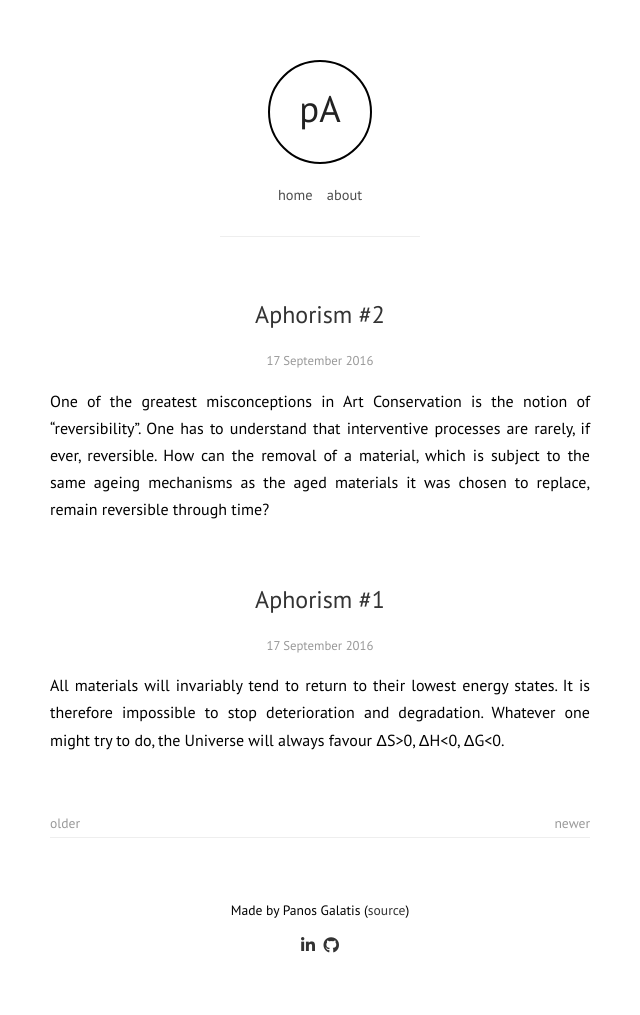
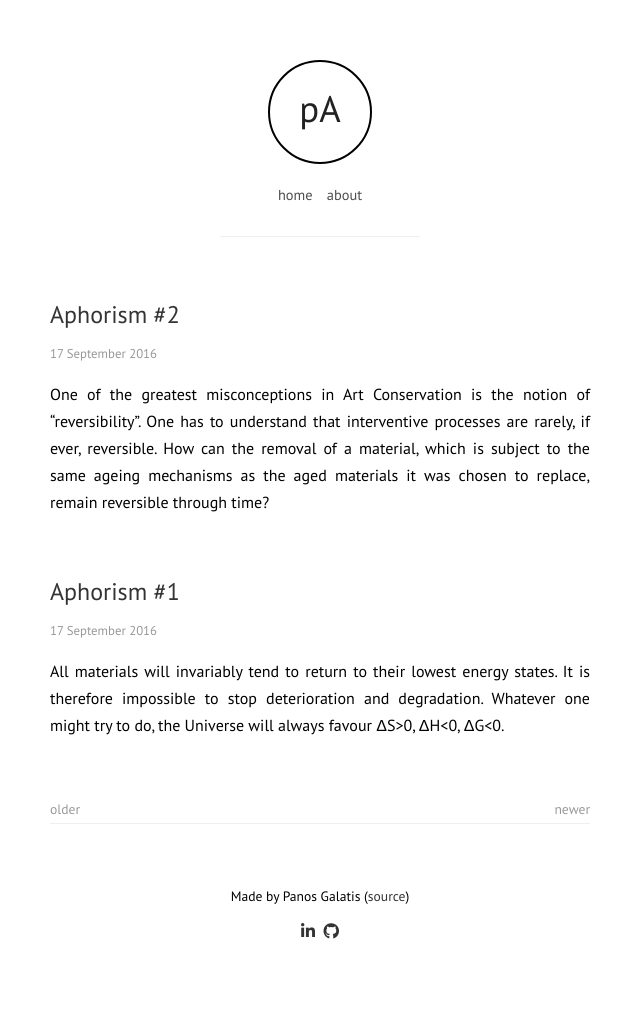
Before and after one commit to pgalatis/pgalatis.github.io, a Jekyll site: the page built from index.html, in a window 1280 px wide. Shown: the whole page, without its empty margins (320-960 px from the left). Built offline with Jekyll 4.4.1, drawn with Linux system fonts in a browser that asks for light colours; nearby versions of some CDN libraries; the list of posts is cut into pages by our own code.

Commit message:
Update style.css

```diff
--- a/css/style.css
+++ b/css/style.css
@@ -58,15 +58,17 @@ nav.info a {
 
 h2 {
     margin-top: 0;
+    margin-bottom: 0;
     font-weight: 300;
-    text-align: center;
+    /*text-align: center;*/
 }
 
 p.timestamp {
     color: #999;
-    text-align: center;
+    /*text-align: center;*/
     font-weight: 300!important;
     font-size: .8rem!important;
+    margin-bottom: 10px;
 }
 
 .main {
```
